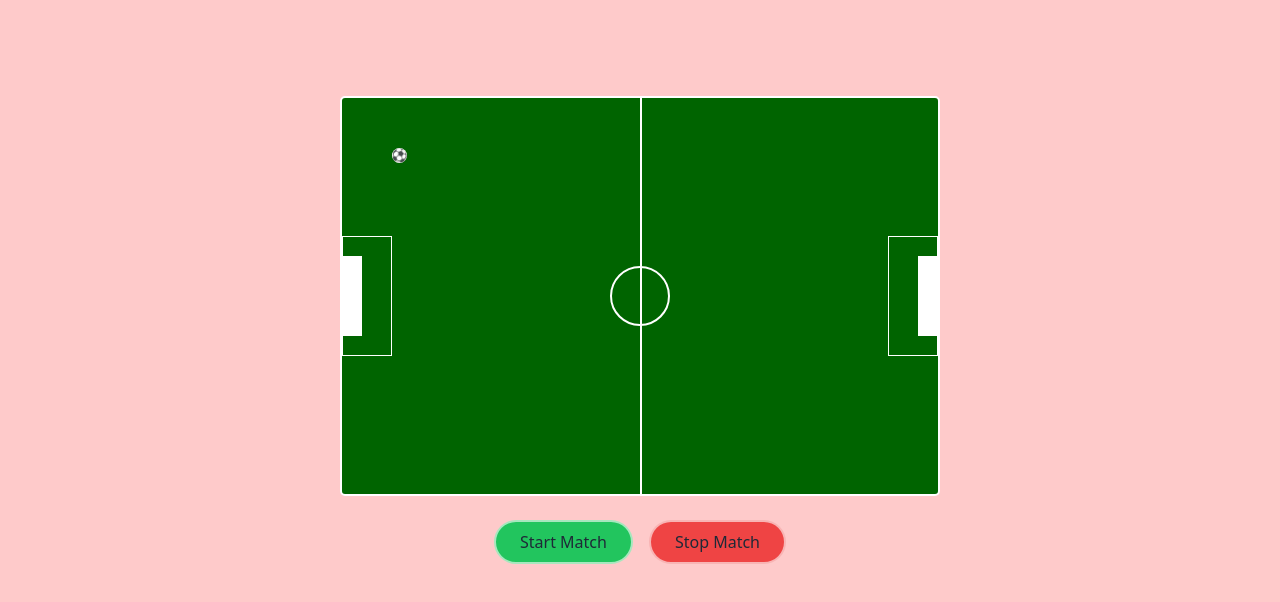
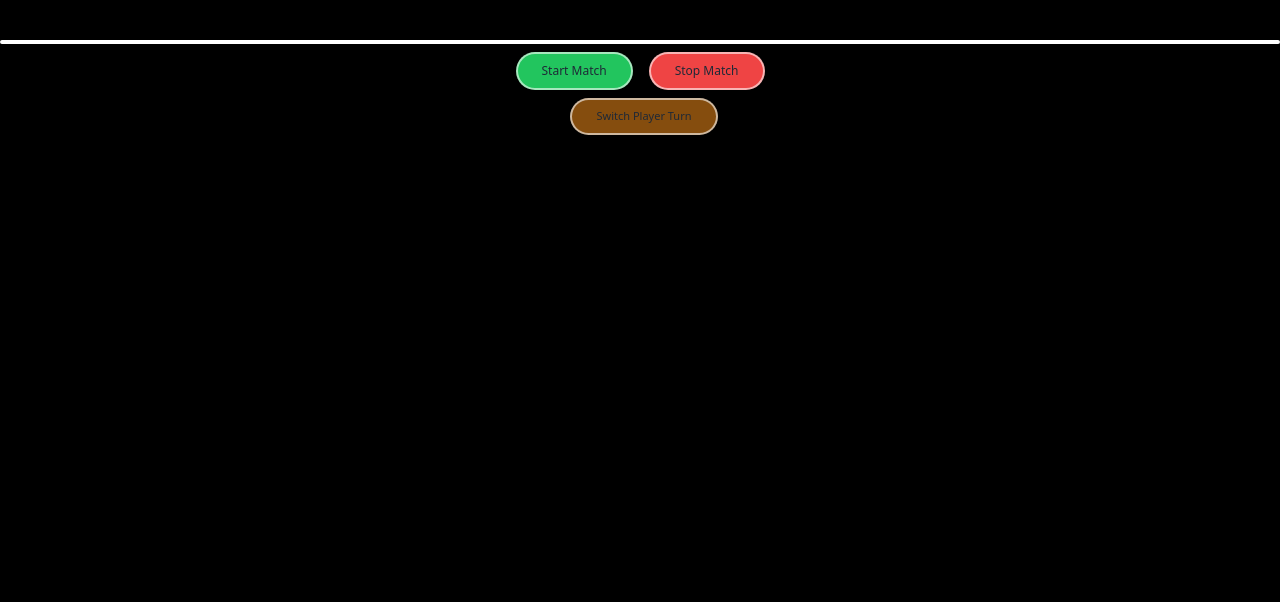
Before and after one commit to Kennius7/SG-MATCH-SIM, a React (Vite) app: page / in a window 1280 px wide. Shown: the top 602 px of the page. Built offline with nearby package versions, Linux system fonts and the light colour scheme.

Commit message:
fix: ui changes to the pitch - 01

```diff
--- a/src/components/footballSimulation.jsx
+++ b/src/components/footballSimulation.jsx
@@ -5,22 +5,31 @@ import Ball from "../assets/img/soccer-ball.png";
 
 
 function FootballPitchSimulation() {
-    const [ballPosition, setBallPosition] = useState({ top: 50, left: 50 });
+    const footballPitchWidth = 320;
+    const footballPitchHeight = 550;
+    const [ballPosition, setBallPosition] = useState({ top: (footballPitchHeight / 2) - 8, left: (footballPitchWidth / 2) - 10 });
     const [velocity, setVelocity] = useState({ x: 0, y: 0 });
     const pitchRef = useRef(null);
     const animationRef = useRef(null);
     const [trail, setTrail] = useState([]); // Store the ball's past positions
     const [isStart, setIsStart] = useState(false);
+    const [playerTurn, setPlayerTurn] = useState(true);
 
-  // Function to "kick" the ball in a random direction with a random speed
+
+
+    // Function to "kick" the ball in a random direction with a random speed
     const kickBall = () => {
-        const speed = Math.random() * 4 + 1; // Random speed between 1 and 5
+        // const speed = Math.random() * 4 + 1; // Random speed between 1 and 5
+        const speed = 3;
         const angle = Math.random() * 2 * Math.PI; // Random angle in radians
 
         setVelocity({
             x: speed * Math.cos(angle),
             y: speed * Math.sin(angle),
         });
+
+        // console.log("The ball positions:", ballPosition);
+        // console.log("The ball's past positions:", trail);
     };
 
 
@@ -36,6 +45,10 @@ function FootballPitchSimulation() {
         // clearInterval(beginPlayInterval);
     }
 
+    const switchTurn = () => {
+        setPlayerTurn(!playerTurn);
+    }
+
 
   // Update ball position based on velocity with friction to slow it down
     useEffect(() => {
@@ -43,6 +56,7 @@ function FootballPitchSimulation() {
             setBallPosition((pos) => {
                 const newTop = pos.top + velocity.y;
                 const newLeft = pos.left + velocity.x;
+                // console.log("New Top and Left:", newTop, newLeft);
 
                 // Boundary collision to prevent the ball from leaving the pitch
                 const pitchWidth = pitchRef.current.offsetWidth;
@@ -58,6 +72,12 @@ function FootballPitchSimulation() {
                 if (newLeft < 0 || newLeft > pitchWidth - 15) {
                     updatedX = -updatedX; // Reverse direction on X axis
                 }
+                if (playerTurn && newTop > (pitchHeight / 2) - 15) {
+                    updatedY = -updatedY;
+                }
+                if (!playerTurn && newTop < (pitchHeight / 2) - 15) {
+                    updatedY = -updatedY;
+                }
 
                 setVelocity({
                     x: updatedX * 0.98, // Apply friction
@@ -68,7 +88,7 @@ function FootballPitchSimulation() {
                 setTrail((prevTrail) => {
                     const newTrail = [...prevTrail, { top: newTop, left: newLeft }];
                     // Limit the length of the trail array to avoid excessive memory usage
-                    if (newTrail.length > 250) {
+                    if (newTrail.length > 1000) {
                         newTrail.shift(); // Remove the oldest position
                     }
                     return newTrail;
@@ -91,16 +111,16 @@ function FootballPitchSimulation() {
 
         // Cleanup animation on component unmount
         return () => cancelAnimationFrame(animationRef.current);
-    }, [velocity]);
+    }, [velocity, playerTurn]);
 
 
     return (
-        <section className='pt-24 bg-red-200 h-dvh'>
+        <section className='pt-10 bg-black h-dvh'>
             <div
                 id={"Football Pitch"}
                 ref={pitchRef}
-                className='relative w-[600px] h-[400px] mx-auto bg-[#006400] border-[2px] border-white
-                rounded-[5px] overflow-hidden'
+                className={`relative w-[${footballPitchWidth}px] h-[${footballPitchHeight}px]
+                mx-auto bg-[#006400] border-[2px] border-white rounded-[5px] overflow-hidden`}
             >
                 <div
                     id={"Center Circle"}
@@ -109,12 +129,12 @@ function FootballPitchSimulation() {
                 </div>
                 <div
                     id={"Center Line"}
-                    className='absolute top-0 left-[50%] w-[1px] h-full bg-white border-[0.5px] border-white'>
+                    className='absolute top-[50%] left-0 w-full h-[1px] bg-white border-[0.5px] border-white'>
                 </div>
-                <div id={"Goal Left"} className='absolute topCalc1 left-0 w-[20px] h-[80px] bg-white'></div>
-                <div id={"Goal Right"} className='absolute topCalc1 right-0 w-[20px] h-[80px] bg-white'></div>
-                <div id={"18 Yard Left"} className='absolute topCalc2 left-0 w-[50px] h-[120px] bg-transparent border-[1px] border-white'></div>
-                <div id={"18 Yard Right"} className='absolute topCalc2 right-0 w-[50px] h-[120px] bg-transparent border-[1px] border-white'></div>
+                <div id={"Goal Top"} className='absolute leftCalc1 top-0 w-[80px] h-[20px] bg-white'></div>
+                <div id={"Goal Bottom"} className='absolute leftCalc1 bottom-0 w-[80px] h-[20px] bg-white'></div>
+                <div id={"18 Yard Left"} className='absolute leftCalc2 top-0 w-[120px] h-[40px] bg-transparent border-[1px] border-white'></div>
+                <div id={"18 Yard Right"} className='absolute leftCalc2 bottom-0 w-[120px] h-[40px] bg-transparent border-[1px] border-white'></div>
 
                 <svg
                     style={{ pointerEvents: 'none' }}
@@ -136,14 +156,20 @@ function FootballPitchSimulation() {
                 ><img src={Ball} alt='Ball' className='w-full h-full' /></div>
             </div>
 
-            <div className='w-full flex justify-center items-center mt-6'>
+            <div className='w-full flex justify-center items-center mt-2'>
                 <button onClick={startMatch} className='rounded-[25px] bg-green-500 text-gray-800 px-6 py-2
-                    border-[2px] border-white/60 mr-2'>
+                    border-[2px] border-white/60 mr-2 text-[12px]'>
                     Start Match
                 </button>
                 <button onClick={stopMatch} className='rounded-[25px] bg-red-500 text-gray-800 px-6 py-2
-                    border-[2px] border-white/60 ml-2'>
+                    border-[2px] border-white/60 ml-2 text-[12px]'>
                     Stop Match
+                </button>
+            </div>
+            <div className='w-full flex justify-center items-center mt-2'>
+                <button onClick={switchTurn} className='rounded-[25px] bg-yellow-800 text-gray-800 px-6 py-2
+                    border-[2px] border-white/60 ml-2 text-[11px]'>
+                    Switch Player Turn
                 </button>
             </div>
         </section>
--- a/src/index.css
+++ b/src/index.css
@@ -13,3 +13,11 @@
 .topCalc2 {
     top: calc(50% - 60px);
 }
+
+.leftCalc1 {
+    left: calc(50% - 40px);
+}
+
+.leftCalc2 {
+    left: calc(50% - 60px);
+}
```
